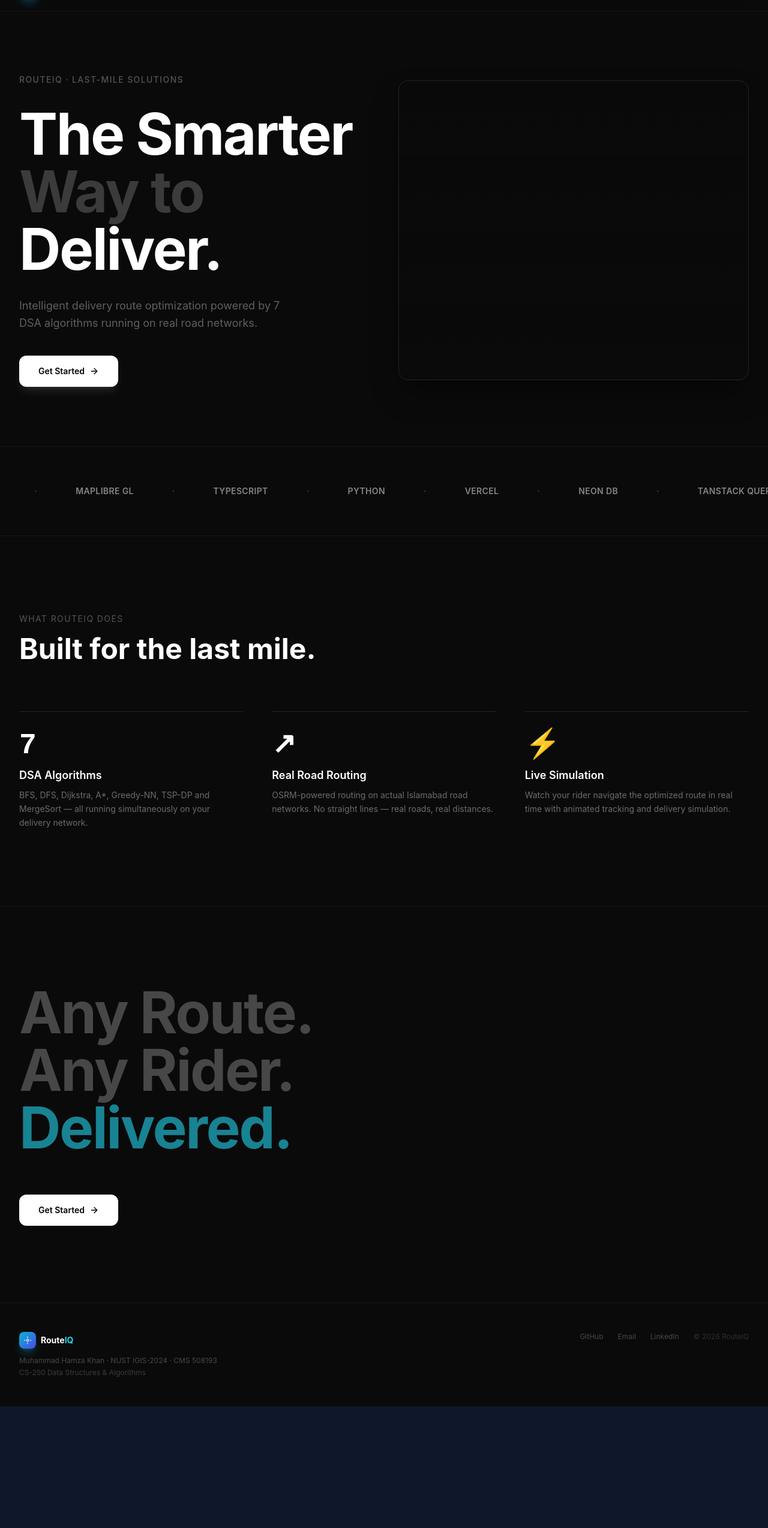
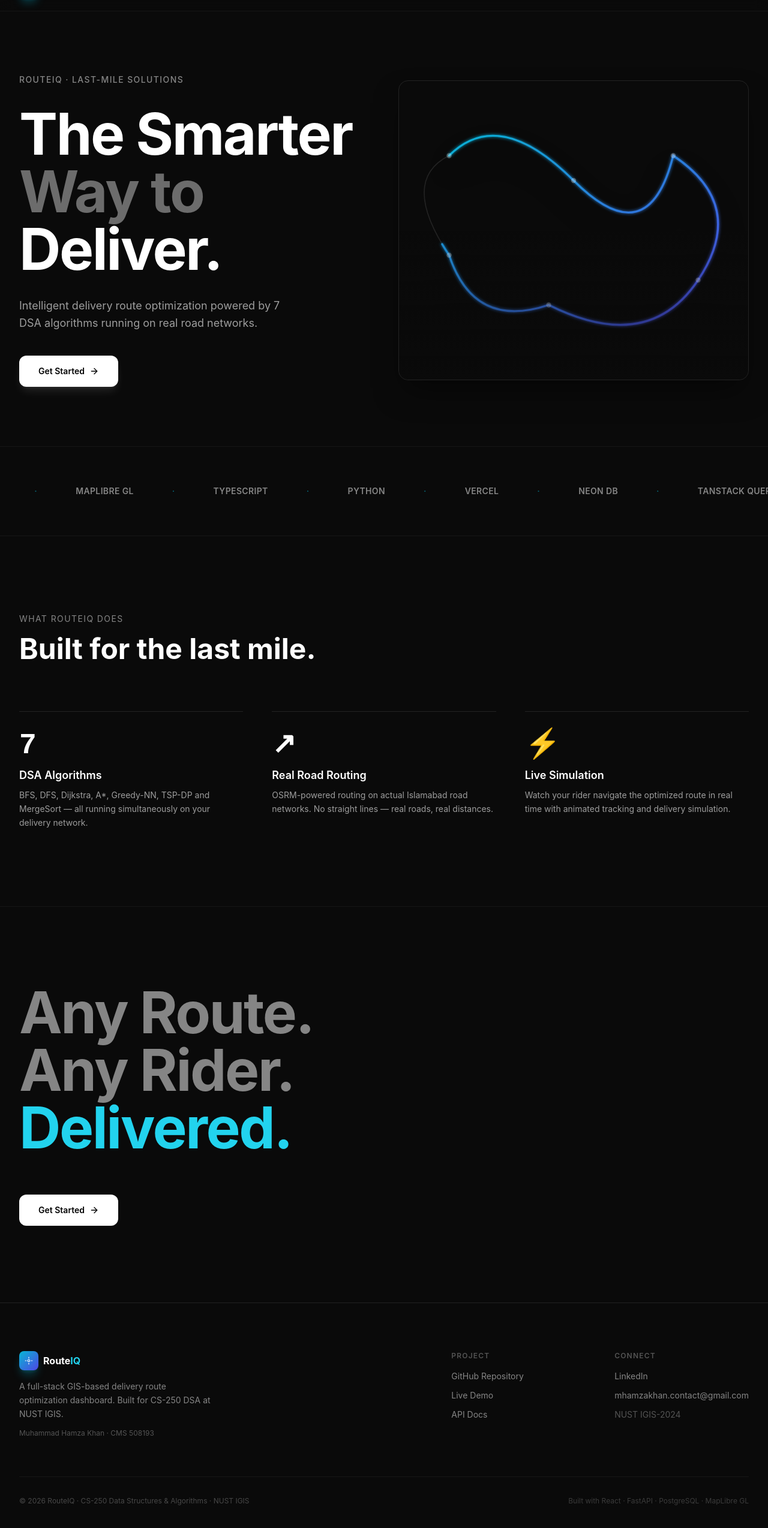
Before and after one commit to mapwithhamza/routeiq, a React (Vite) app in the folder frontend/: page / in a window 1280 px wide. Shown: the part 56-2604 px from the top of the page at 60% size. Before the commit the page ends 2401 px from the top, so only its background shows below. Built offline with nearby package versions, Linux system fonts and the light colour scheme; no server answers.

Commit message:
feat: Landing page v5

```diff
--- a/frontend/src/pages/Landing.tsx
+++ b/frontend/src/pages/Landing.tsx
@@ -5,51 +5,8 @@
 import { useEffect, useRef, useState } from 'react';
 import { useNavigate } from 'react-router-dom';
 import { ArrowRight } from 'lucide-react';
-import Map, { Source, Layer } from 'react-map-gl/maplibre';
+import Map from 'react-map-gl/maplibre';
 import 'maplibre-gl/dist/maplibre-gl.css';
-
-// Real Islamabad road-following coordinates (F-7 → Blue Area → G-6 → G-9 → F-10 → F-7)
-const HERO_WAYPOINTS: [number, number][] = [
-  [73.0433, 33.7215], // F-7 Markaz
-  [73.0480, 33.7190], // F-7 road east
-  [73.0520, 33.7180], // Constitution Ave
-  [73.0560, 33.7170], // Constitution Ave cont
-  [73.0600, 33.7160], // Jinnah Ave junction
-  [73.0630, 33.7140], // Blue Area west
-  [73.0660, 33.7120], // Blue Area center
-  [73.0690, 33.7100], // Blue Area east
-  [73.0720, 33.7080], // Civic Center area
-  [73.0750, 33.7050], // G-5 area
-  [73.0760, 33.7020], // G-6/1
-  [73.0750, 33.6990], // G-6/2
-  [73.0730, 33.6960], // G-6/3
-  [73.0700, 33.6940], // G-6/4
-  [73.0670, 33.6930], // G-7
-  [73.0640, 33.6925], // G-7 west
-  [73.0600, 33.6930], // G-8 area
-  [73.0560, 33.6935], // G-8/1
-  [73.0520, 33.6938], // G-8/2
-  [73.0480, 33.6940], // G-9 east
-  [73.0440, 33.6942], // G-9 center
-  [73.0400, 33.6944], // G-9/1
-  [73.0360, 33.6944], // G-9/2
-  [73.0320, 33.6944], // G-9/3
-  [73.0290, 33.6944], // G-9/4
-  [73.0260, 33.6950], // G-10
-  [73.0240, 33.6970], // G-10/1
-  [73.0220, 33.7000], // G-10/2
-  [73.0210, 33.7030], // G-11
-  [73.0200, 33.7060], // G-11/1
-  [73.0200, 33.7090], // F-11 area
-  [73.0210, 33.7120], // F-11/1
-  [73.0230, 33.7150], // F-10/4
-  [73.0260, 33.7170], // F-10/3
-  [73.0300, 33.7185], // F-10/2
-  [73.0340, 33.7200], // F-10/1
-  [73.0380, 33.7210], // F-9 area
-  [73.0410, 33.7215], // F-8
-  [73.0433, 33.7215], // Back to F-7
-];
 
 const TECH_ITEMS = [
   'React 18', 'FastAPI', 'PostgreSQL', 'MapLibre GL',
@@ -84,58 +41,13 @@ function FeatureCard({ number, title, desc, delay }: { number: string; title: st
     >
       <p className="text-5xl font-bold text-white mb-3 font-mono">{number}</p>
       <p className="text-lg font-semibold text-white mb-2">{title}</p>
-      <p className="text-sm text-white/40 leading-relaxed">{desc}</p>
+      <p className="text-sm text-white/60 leading-relaxed">{desc}</p>
     </div>
   );
 }
 
 export default function Landing() {
   const navigate = useNavigate();
-  const [animProgress, setAnimProgress] = useState(0);
-  const animRef = useRef<number | null>(null);
-  const startTimeRef = useRef<number | null>(null);
-  const ANIM_DURATION = 6000;
-
-  // Animate route on hero map
-  useEffect(() => {
-    const animate = (timestamp: number) => {
-      if (!startTimeRef.current) startTimeRef.current = timestamp;
-      const elapsed = timestamp - startTimeRef.current;
-      const progress = (elapsed % ANIM_DURATION) / ANIM_DURATION;
-      setAnimProgress(progress);
-      animRef.current = requestAnimationFrame(animate);
-    };
-    animRef.current = requestAnimationFrame(animate);
-    return () => { if (animRef.current) cancelAnimationFrame(animRef.current); };
-  }, []);
-
-  // Build animated route coordinates
-  const totalPoints = HERO_WAYPOINTS.length - 1;
-  const currentSegment = Math.floor(animProgress * totalPoints);
-  const segmentProgress = (animProgress * totalPoints) - currentSegment;
-  const animatedCoords: [number, number][] = [
-    ...HERO_WAYPOINTS.slice(0, currentSegment + 1),
-  ];
-  if (currentSegment < totalPoints) {
-    const from = HERO_WAYPOINTS[currentSegment];
-    const to = HERO_WAYPOINTS[currentSegment + 1];
-    animatedCoords.push([
-      from[0] + (to[0] - from[0]) * segmentProgress,
-      from[1] + (to[1] - from[1]) * segmentProgress,
-    ]);
-  }
-
-  const routeGeoJSON = {
-    type: 'Feature' as const,
-    properties: {},
-    geometry: { type: 'LineString' as const, coordinates: animatedCoords },
-  };
-
-  const dotGeoJSON = animatedCoords.length > 0 ? {
-    type: 'Feature' as const,
-    properties: {},
-    geometry: { type: 'Point' as const, coordinates: animatedCoords[animatedCoords.length - 1] },
-  } : null;
 
   return (
     <div className="min-h-screen bg-[#0A0A0A] text-white font-sans">
@@ -177,17 +89,17 @@ export default function Landing() {
         <div className="w-full max-w-[1400px] mx-auto px-8 grid grid-cols-1 lg:grid-cols-2 gap-12 items-center">
           {/* Left — Typography */}
           <div>
-            <p className="text-sm font-medium text-white/30 tracking-widest uppercase mb-8">
+            <p className="text-sm font-medium text-white/50 tracking-widest uppercase mb-8">
               RouteIQ · Last-Mile Solutions
             </p>
             <h1 className="text-6xl sm:text-7xl lg:text-8xl font-bold leading-none tracking-tight mb-8">
               <span className="text-white">The Smarter</span>
               <br />
-              <span className="text-white/20">Way to</span>
+              <span className="text-white/40">Way to</span>
               <br />
               <span className="text-white">Deliver.</span>
             </h1>
-            <p className="text-white/35 text-lg mb-10 max-w-md leading-relaxed">
+            <p className="text-white/60 text-lg mb-10 max-w-md leading-relaxed">
               Intelligent delivery route optimization powered by 7 DSA algorithms running on real road networks.
             </p>
             <button
@@ -199,69 +111,77 @@ export default function Landing() {
             </button>
           </div>
 
-          {/* Right — Live Map */}
+          {/* Right — Live Map View with SVG Overlay */}
           <div className="relative h-[500px] rounded-2xl overflow-hidden border border-white/10 shadow-2xl shadow-black/50">
             <Map
-              initialViewState={{ longitude: 73.0479, latitude: 33.6844, zoom: 11 }}
+              initialViewState={{ longitude: 73.0479, latitude: 33.6844, zoom: 12.5 }}
               style={{ width: '100%', height: '100%' }}
               mapStyle="https://basemaps.cartocdn.com/gl/dark-matter-gl-style/style.json"
               interactive={false}
+            />
+
+            {/* SVG Bezier Animation Overlay */}
+            <svg
+              className="absolute inset-0 w-full h-full pointer-events-none drop-shadow-2xl"
+              viewBox="0 0 800 600"
+              preserveAspectRatio="xMidYMid slice"
             >
-              {/* Full route (faint) */}
-              <Source id="full-route" type="geojson" data={{
-                type: 'Feature',
-                properties: {},
-                geometry: { type: 'LineString', coordinates: HERO_WAYPOINTS },
-              }}>
-                <Layer id="full-route-line" type="line"
-                  paint={{ 'line-color': '#ffffff', 'line-width': 1.5, 'line-opacity': 0.1 }}
-                  layout={{ 'line-join': 'round', 'line-cap': 'round' }}
+              <defs>
+                <linearGradient id="routeGradient" x1="0%" y1="0%" x2="100%" y2="100%">
+                  <stop offset="0%" stopColor="#06b6d4" />
+                  <stop offset="100%" stopColor="#4f46e5" />
+                </linearGradient>
+                <filter id="glowRoute">
+                  <feGaussianBlur stdDeviation="3" result="coloredBlur" />
+                  <feMerge>
+                    <feMergeNode in="coloredBlur" />
+                    <feMergeNode in="SourceGraphic" />
+                  </feMerge>
+                </filter>
+              </defs>
+
+              {/* Faint background path */}
+              <path
+                id="hero-path"
+                d="M 150 150 Q 250 50, 400 200 T 600 150 Q 750 250, 650 400 T 350 450 Q 200 500, 150 350 Q 50 200, 150 150"
+                fill="none"
+                stroke="white"
+                strokeWidth="2"
+                strokeOpacity="0.1"
+                strokeLinecap="round"
               />
-              </Source>
 
-              {/* Animated route */}
-              <Source id="anim-route" type="geojson" data={routeGeoJSON}>
-                <Layer id="anim-route-line" type="line"
-                  paint={{ 'line-color': '#06b6d4', 'line-width': 3, 'line-opacity': 0.9 }}
-                  layout={{ 'line-join': 'round', 'line-cap': 'round' }}
+              {/* Animated drawn path */}
+              <path
+                d="M 150 150 Q 250 50, 400 200 T 600 150 Q 750 250, 650 400 T 350 450 Q 200 500, 150 350 Q 50 200, 150 150"
+                fill="none"
+                stroke="url(#routeGradient)"
+                strokeWidth="4"
+                strokeLinecap="round"
+                filter="url(#glowRoute)"
+                className="animate-draw-route"
               />
-              </Source>
-
-              {/* Moving dot */}
-              {dotGeoJSON && (
-                <Source id="dot" type="geojson" data={dotGeoJSON}>
-                  <Layer id="dot-layer" type="circle"
-                    paint={{
-                      'circle-radius': 7,
-                      'circle-color': '#06b6d4',
-                      'circle-stroke-width': 3,
-                      'circle-stroke-color': '#ffffff',
-                      'circle-opacity': 1,
-                    }}
-                  />
-                </Source>
-              )}
 
               {/* Waypoint dots */}
-              <Source id="waypoints" type="geojson" data={{
-                type: 'FeatureCollection',
-                features: HERO_WAYPOINTS.map(coord => ({
-                  type: 'Feature',
-                  properties: {},
-                  geometry: { type: 'Point', coordinates: coord },
-                })),
-              }}>
-                <Layer id="waypoint-dots" type="circle"
-                  paint={{
-                    'circle-radius': 4,
-                    'circle-color': '#ffffff',
-                    'circle-opacity': 0.3,
-                  }}
+              <circle cx="150" cy="150" r="5" fill="white" opacity="0.3" />
+              <circle cx="400" cy="200" r="5" fill="white" opacity="0.3" />
+              <circle cx="600" cy="150" r="5" fill="white" opacity="0.3" />
+              <circle cx="650" cy="400" r="5" fill="white" opacity="0.3" />
+              <circle cx="350" cy="450" r="5" fill="white" opacity="0.3" />
+              <circle cx="150" cy="350" r="5" fill="white" opacity="0.3" />
+
+              {/* Moving rider dot */}
+              <circle r="8" fill="#06b6d4" filter="url(#glowRoute)">
+                <animateMotion
+                  dur="8s"
+                  repeatCount="indefinite"
+                  path="M 150 150 Q 250 50, 400 200 T 600 150 Q 750 250, 650 400 T 350 450 Q 200 500, 150 350 Q 50 200, 150 150"
                 />
-              </Source>
-            </Map>
+              </circle>
+            </svg>
+
             {/* Map overlay gradient */}
-            <div className="absolute inset-0 pointer-events-none bg-gradient-to-t from-[#0A0A0A]/40 to-transparent" />
+            <div className="absolute inset-0 pointer-events-none bg-gradient-to-t from-[#0A0A0A]/60 via-transparent to-transparent" />
           </div>
         </div>
       </section>
@@ -283,7 +203,7 @@ export default function Landing() {
       {/* ── Features ── */}
       <section className="py-32 max-w-[1400px] mx-auto px-8">
         <div className="mb-20">
-          <p className="text-sm text-white/30 uppercase tracking-widest mb-4">What RouteIQ Does</p>
+          <p className="text-sm text-white/50 uppercase tracking-widest mb-4">What RouteIQ Does</p>
           <h2 className="text-4xl sm:text-5xl font-bold text-white max-w-xl leading-tight">
             Built for the last mile.
           </h2>
@@ -314,11 +234,11 @@ export default function Landing() {
       <section className="py-32 border-t border-white/5">
         <div className="max-w-[1400px] mx-auto px-8">
           <h2 className="text-6xl sm:text-7xl lg:text-8xl font-bold leading-none tracking-tight mb-16">
-            <span className="text-white/25">Any Route.</span>
+            <span className="text-white/50">Any Route.</span>
             <br />
-            <span className="text-white/25">Any Rider.</span>
+            <span className="text-white/50">Any Rider.</span>
             <br />
-            <span className="text-cyan-400/60">Delivered.</span>
+            <span className="text-cyan-400">Delivered.</span>
           </h2>
           <button
             onClick={() => navigate('/login')}
@@ -331,37 +251,73 @@ export default function Landing() {
       </section>
 
       {/* ── Footer ── */}
-      <footer className="border-t border-white/5 px-8 py-12">
-        <div className="max-w-[1400px] mx-auto flex flex-col sm:flex-row items-start justify-between gap-8">
-          <div>
-            <div className="flex items-center gap-2 mb-3">
-              <div className="w-7 h-7 rounded-lg bg-gradient-to-br from-cyan-500 to-indigo-600 flex items-center justify-center shadow-lg shadow-cyan-500/30">
+      <footer className="border-t border-white/10 px-8 pt-20 pb-12">
+        <div className="max-w-[1400px] mx-auto">
+          {/* Top footer */}
+          <div className="flex flex-col lg:flex-row items-start justify-between gap-12 mb-16">
+            {/* Brand */}
+            <div className="max-w-xs">
+              <div className="flex items-center gap-2 mb-4">
+                <div className="w-8 h-8 rounded-lg bg-gradient-to-br from-cyan-500 to-indigo-600 flex items-center justify-center shadow-lg shadow-cyan-500/30">
                   <svg width="14" height="14" viewBox="0 0 24 24" fill="none" stroke="white" strokeWidth="2" strokeLinecap="round" strokeLinejoin="round">
                     <circle cx="12" cy="12" r="3"/>
                     <path d="M12 2v3M12 19v3M2 12h3M19 12h3"/>
                   </svg>
                 </div>
-              <span className="text-sm font-bold">Route<span className="text-cyan-400">IQ</span></span>
+                <span className="text-base font-bold">Route<span className="text-cyan-400">IQ</span></span>
               </div>
-            <p className="text-xs text-white/25">
-              Muhammad Hamza Khan · NUST IGIS-2024 · CMS 508193
+              <p className="text-sm text-white/50 leading-relaxed mb-3">
+                A full-stack GIS-based delivery route optimization dashboard. Built for CS-250 DSA at NUST IGIS.
               </p>
-            <p className="text-xs text-white/20 mt-1">CS-250 Data Structures &amp; Algorithms</p>
+              <p className="text-xs text-white/30">
+                Muhammad Hamza Khan · CMS 508193
+              </p>
             </div>
-          <div className="flex items-center gap-6">
+
+            {/* Links */}
+            <div className="grid grid-cols-2 gap-12">
+              <div>
+                <p className="text-xs font-semibold text-white/30 uppercase tracking-widest mb-4">Project</p>
+                <div className="space-y-3">
                   <a href="https://github.com/mapwithhamza/routeiq" target="_blank" rel="noopener noreferrer"
-              className="text-xs text-white/25 hover:text-white/60 transition">
-              GitHub
+                    className="block text-sm text-white/50 hover:text-white transition">
+                    GitHub Repository
+                  </a>
+                  <a href="https://routeiq-eight.vercel.app/login"
+                    className="block text-sm text-white/50 hover:text-white transition">
+                    Live Demo
+                  </a>
+                  <a href="https://routeiq-backend-lkz1.onrender.com/docs" target="_blank" rel="noopener noreferrer"
+                    className="block text-sm text-white/50 hover:text-white transition">
+                    API Docs
+                  </a>
+                </div>
+              </div>
+              <div>
+                <p className="text-xs font-semibold text-white/30 uppercase tracking-widest mb-4">Connect</p>
+                <div className="space-y-3">
+                  <a href="https://www.linkedin.com/in/mhamzakhan007" target="_blank" rel="noopener noreferrer"
+                    className="block text-sm text-white/50 hover:text-white transition">
+                    LinkedIn
                   </a>
                   <a href="mailto:mhamzakhan.contact@gmail.com"
-              className="text-xs text-white/25 hover:text-white/60 transition">
-              Email
+                    className="block text-sm text-white/50 hover:text-white transition">
+                    mhamzakhan.contact@gmail.com
                   </a>
-            <a href="https://www.linkedin.com/in/mhamzakhan007" target="_blank" rel="noopener noreferrer"
-              className="text-xs text-white/25 hover:text-white/60 transition">
-              LinkedIn
-            </a>
-            <p className="text-xs text-white/15">© 2026 RouteIQ</p>
+                  <p className="text-sm text-white/30">NUST IGIS-2024</p>
+                </div>
+              </div>
+            </div>
+          </div>
+
+          {/* Bottom footer */}
+          <div className="border-t border-white/5 pt-8 flex flex-col sm:flex-row items-center justify-between gap-4">
+            <p className="text-xs text-white/25">
+              © 2026 RouteIQ · CS-250 Data Structures &amp; Algorithms · NUST IGIS
+            </p>
+            <p className="text-xs text-white/20">
+              Built with React · FastAPI · PostgreSQL · MapLibre GL
+            </p>
           </div>
         </div>
       </footer>
@@ -372,6 +328,13 @@ export default function Landing() {
           from { transform: translateX(0); }
           to { transform: translateX(-50%); }
         }
+        @keyframes draw-route {
+          0% { stroke-dasharray: 0, 2000; }
+          100% { stroke-dasharray: 2000, 0; }
+        }
+        .animate-draw-route {
+          animation: draw-route 8s linear infinite;
+        }
       `}</style>
     </div>
   );
```
Also changed, not shown: 1 other file (tests, documents, lock files or other folders). Lines whose indentation alone changed are shown as unchanged.
